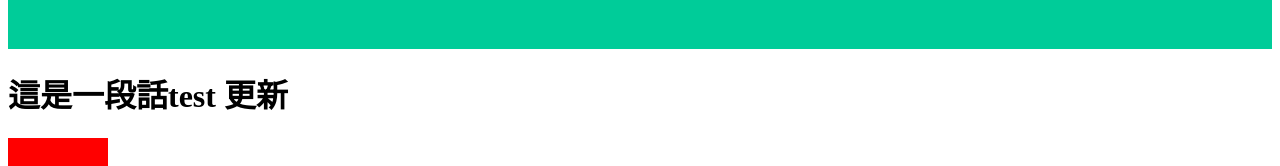
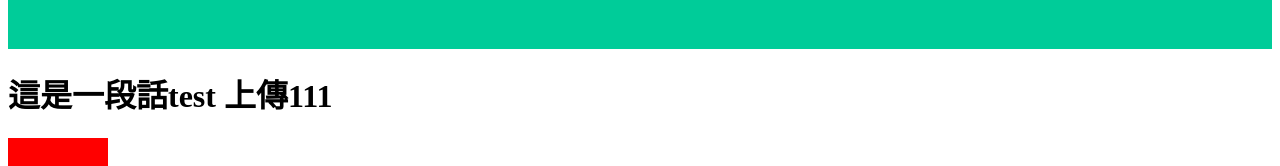
Before and after one commit to fangninglin/Ning, a plain HTML site: page index.html in a window 1280 px wide. Shown: the part 159-325 px from the top of the page. Drawn offline with Linux system fonts and the light colour scheme.

Commit message:
Update 2021-08-14T15:50:10.480Z

```diff
--- a/index.html
+++ b/index.html
@@ -16,7 +16,7 @@
 
 
 <h1>
-  這是一段話test 更新
+  這是一段話test 上傳111
 </h1>
 
 <div class="box"></div>
```
